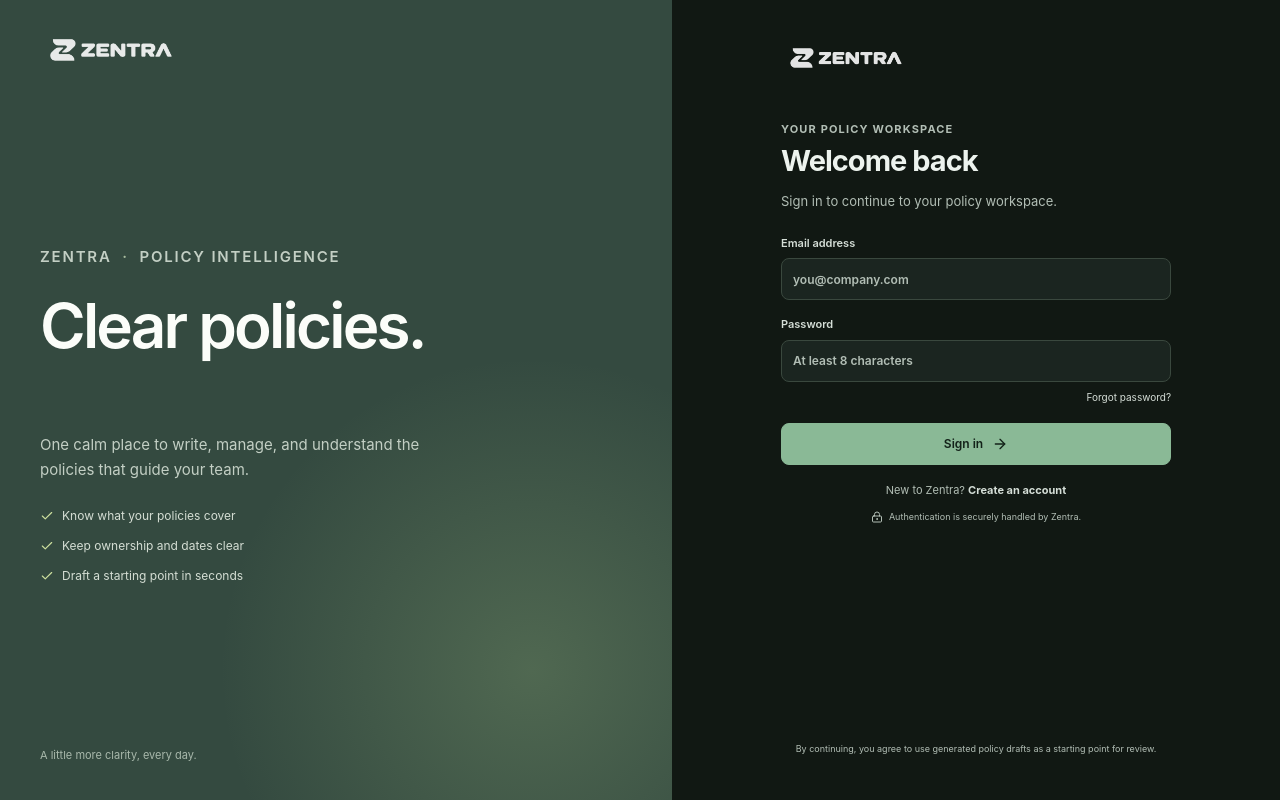
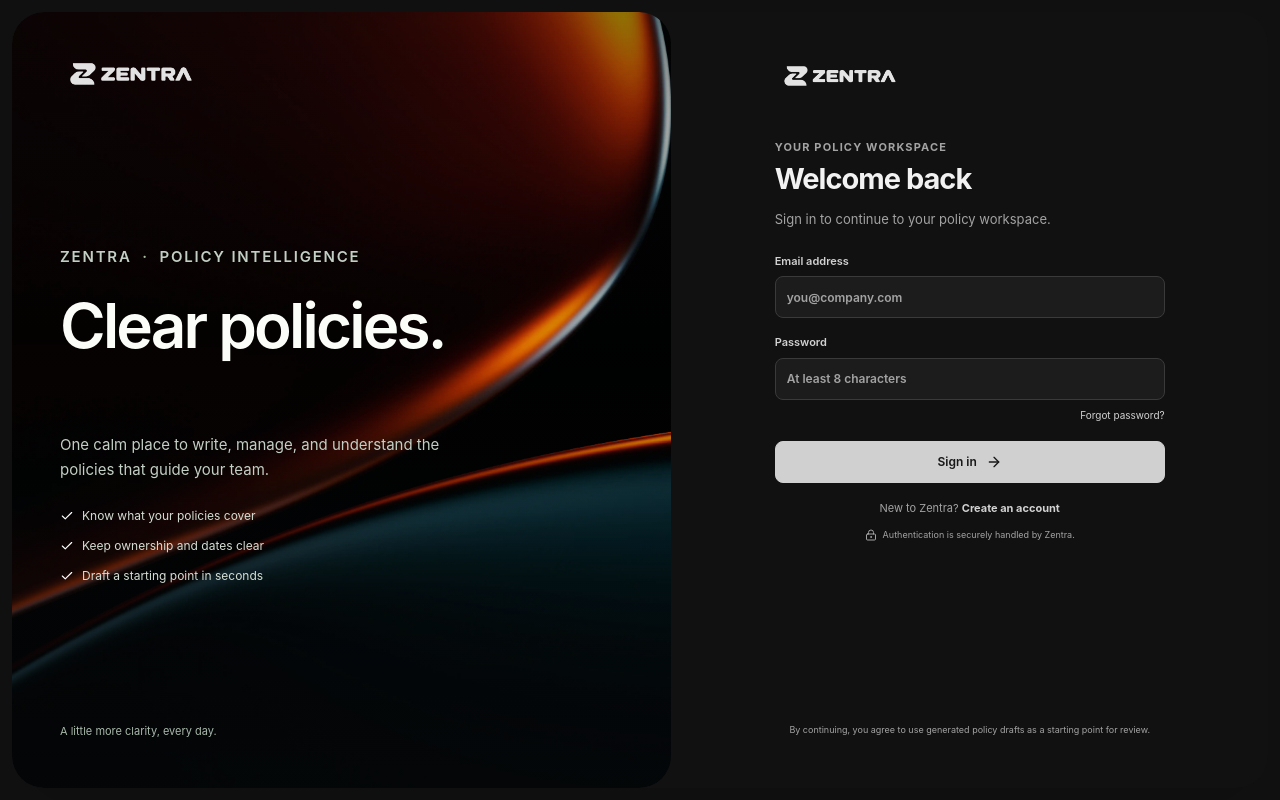
Before and after one commit to SenoirProject-MUICT/SecurityScanner-PolicyClient, a React (Vite) app in the folder apps/client/: page /login in a window 1280 px wide. Built offline with nearby package versions, Linux system fonts and the light colour scheme; no server answers.

Commit message:
feat: add error handling page and update theming in CSS; include new background image for login story

```diff
--- a/apps/client/src/app/router.tsx
+++ b/apps/client/src/app/router.tsx
@@ -1,7 +1,8 @@
 import { useEffect } from 'react'
-import { createBrowserRouter, Navigate, Outlet, useLocation, useMatches, useNavigate } from 'react-router'
+import { createBrowserRouter, isRouteErrorResponse, Navigate, Outlet, useLocation, useMatches, useNavigate, useRouteError } from 'react-router'
 import { RouterProvider } from 'react-router/dom'
 import { AnimatePresence, motion, useReducedMotion } from 'framer-motion'
+import { Button } from '@/components/ui/button'
 import { initializeAuthStore, useAuth } from '@/stores/auth-store'
 import { AppShell } from '@/components/app-shell'
 import { WorkspaceLoading } from '@/components/workspace-loading'
@@ -11,7 +12,7 @@
 import { useWorkspaceStore } from '@/stores/workspace-store'
 import { withWorkspaceId } from '@/libs/workspaces/navigation'
 
-const router = createBrowserRouter([{ element: <AuthRoot />, children: [
+const router = createBrowserRouter([{ element: <AuthRoot />, errorElement: <RouteErrorPage />, children: [
   { path: '/login', lazy: async () => ({ Component: (await import('@/pages/login/page')).LoginPage }) },
   { element: <ProtectedLayout />, children: [
     { index: true, element: null },
@@ -30,6 +31,24 @@
 ] }])
 
 export function AppRouter() { return <RouterProvider router={router} /> }
+
+function RouteErrorPage() {
+  const error = useRouteError()
+  const navigate = useNavigate()
+  const status = isRouteErrorResponse(error) ? `ERROR ${error.status}` : 'TEMPORARY ISSUE'
+
+  return <main className="route-error-page">
+    <section className="route-error-content" aria-labelledby="route-error-title">
+      <p className="route-error-eyebrow">ZENTRA <span aria-hidden="true">/</span> {status}</p>
+      <h1 id="route-error-title">This page couldn’t load.</h1>
+      <p className="route-error-description">Something interrupted the page while it was opening. Try again, or return to your workspace and continue from there.</p>
+      <div className="route-error-actions">
+        <Button className="primary-action" onClick={() => window.location.reload()}>Try again</Button>
+        <Button variant="outline" onClick={() => navigate('/')}>Return to workspaces</Button>
+      </div>
+    </section>
+  </main>
+}
 
 function AuthRoot() {
   useEffect(() => { void initializeAuthStore() }, [])
--- a/apps/client/src/index.css
+++ b/apps/client/src/index.css
@@ -83,33 +83,33 @@
 
 .dark {
   color-scheme: dark;
-  --background: oklch(0.16 0.012 155);
-  --foreground: oklch(0.92 0.012 145);
-  --card: oklch(0.205 0.014 155);
-  --card-foreground: oklch(0.92 0.012 145);
-  --popover: oklch(0.22 0.014 155);
-  --popover-foreground: oklch(0.92 0.012 145);
-  --primary: oklch(0.68 0.09 153);
-  --primary-foreground: oklch(0.17 0.02 155);
-  --secondary: oklch(0.27 0.018 155);
-  --secondary-foreground: oklch(0.88 0.012 145);
-  --muted: oklch(0.25 0.014 155);
-  --muted-foreground: oklch(0.74 0.016 150);
-  --accent: oklch(0.29 0.024 153);
-  --accent-foreground: oklch(0.91 0.014 145);
+  --background: oklch(0.14 0 0);
+  --foreground: oklch(0.93 0 0);
+  --card: oklch(0.19 0 0);
+  --card-foreground: oklch(0.93 0 0);
+  --popover: oklch(0.21 0 0);
+  --popover-foreground: oklch(0.93 0 0);
+  --primary: oklch(0.86 0 0);
+  --primary-foreground: oklch(0.17 0 0);
+  --secondary: oklch(0.25 0 0);
+  --secondary-foreground: oklch(0.9 0 0);
+  --muted: oklch(0.24 0 0);
+  --muted-foreground: oklch(0.72 0 0);
+  --accent: oklch(0.29 0 0);
+  --accent-foreground: oklch(0.91 0 0);
   --destructive: oklch(0.66 0.17 25);
   --destructive-foreground: oklch(0.98 0.008 25);
-  --border: oklch(0.32 0.015 150);
-  --input: oklch(0.32 0.015 150);
-  --ring: oklch(0.67 0.07 153);
-  --sidebar: oklch(0.19 0.014 155);
-  --sidebar-foreground: oklch(0.9 0.012 145);
-  --sidebar-primary: oklch(0.68 0.09 153);
-  --sidebar-primary-foreground: oklch(0.17 0.02 155);
-  --sidebar-accent: oklch(0.27 0.02 153);
-  --sidebar-accent-foreground: oklch(0.91 0.014 145);
-  --sidebar-border: oklch(0.3 0.015 150);
-  --sidebar-ring: oklch(0.67 0.07 153);
+  --border: oklch(0.32 0 0);
+  --input: oklch(0.32 0 0);
+  --ring: oklch(0.68 0 0);
+  --sidebar: oklch(0.17 0 0);
+  --sidebar-foreground: oklch(0.9 0 0);
+  --sidebar-primary: oklch(0.86 0 0);
+  --sidebar-primary-foreground: oklch(0.17 0 0);
+  --sidebar-accent: oklch(0.25 0 0);
+  --sidebar-accent-foreground: oklch(0.91 0 0);
+  --sidebar-border: oklch(0.29 0 0);
+  --sidebar-ring: oklch(0.68 0 0);
 }
 
 @layer base {
```
Also changed, not shown: apps/client/public/milad-fakurian-qCYKtOov--s-unsplash.webp (added), apps/client/src/App.css.
